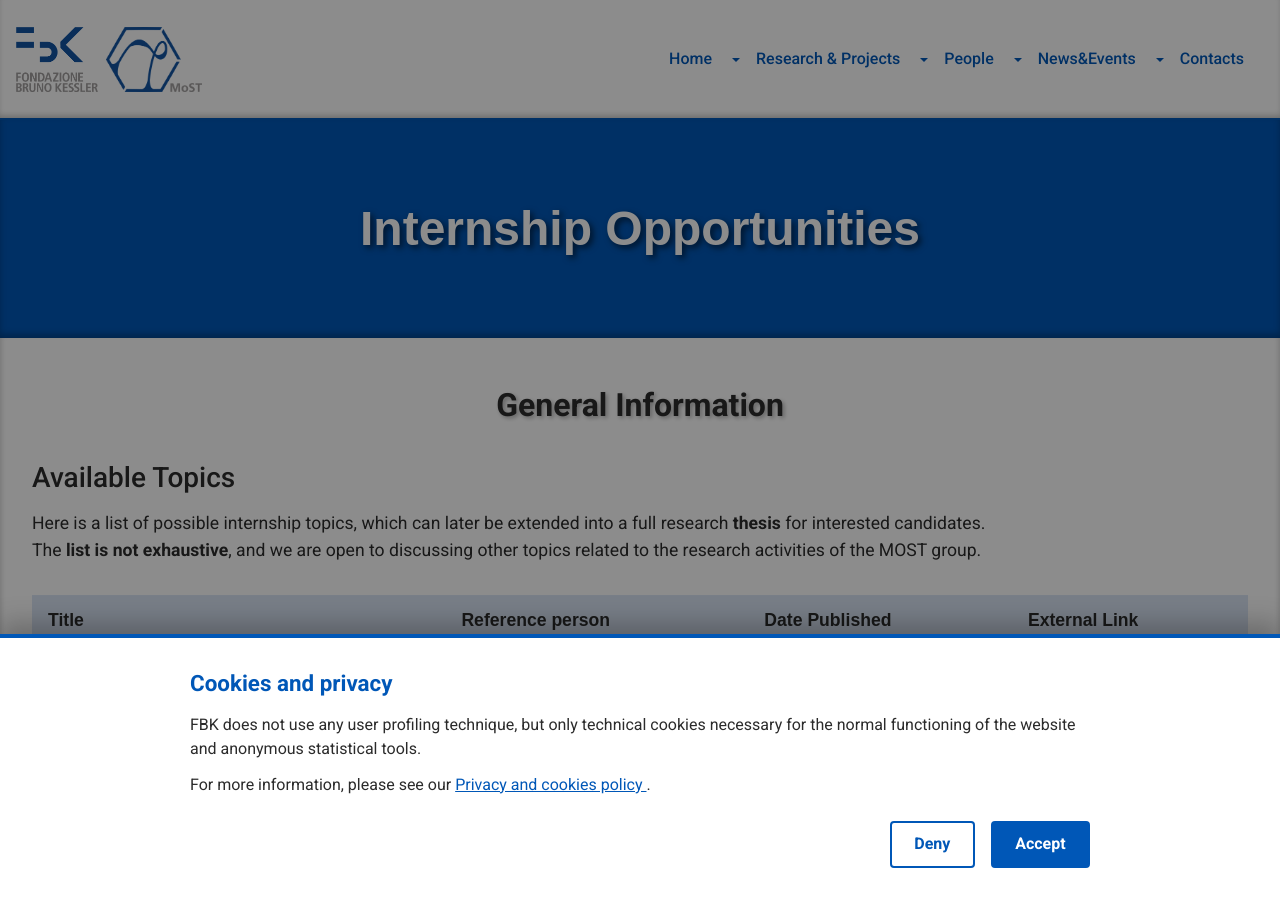
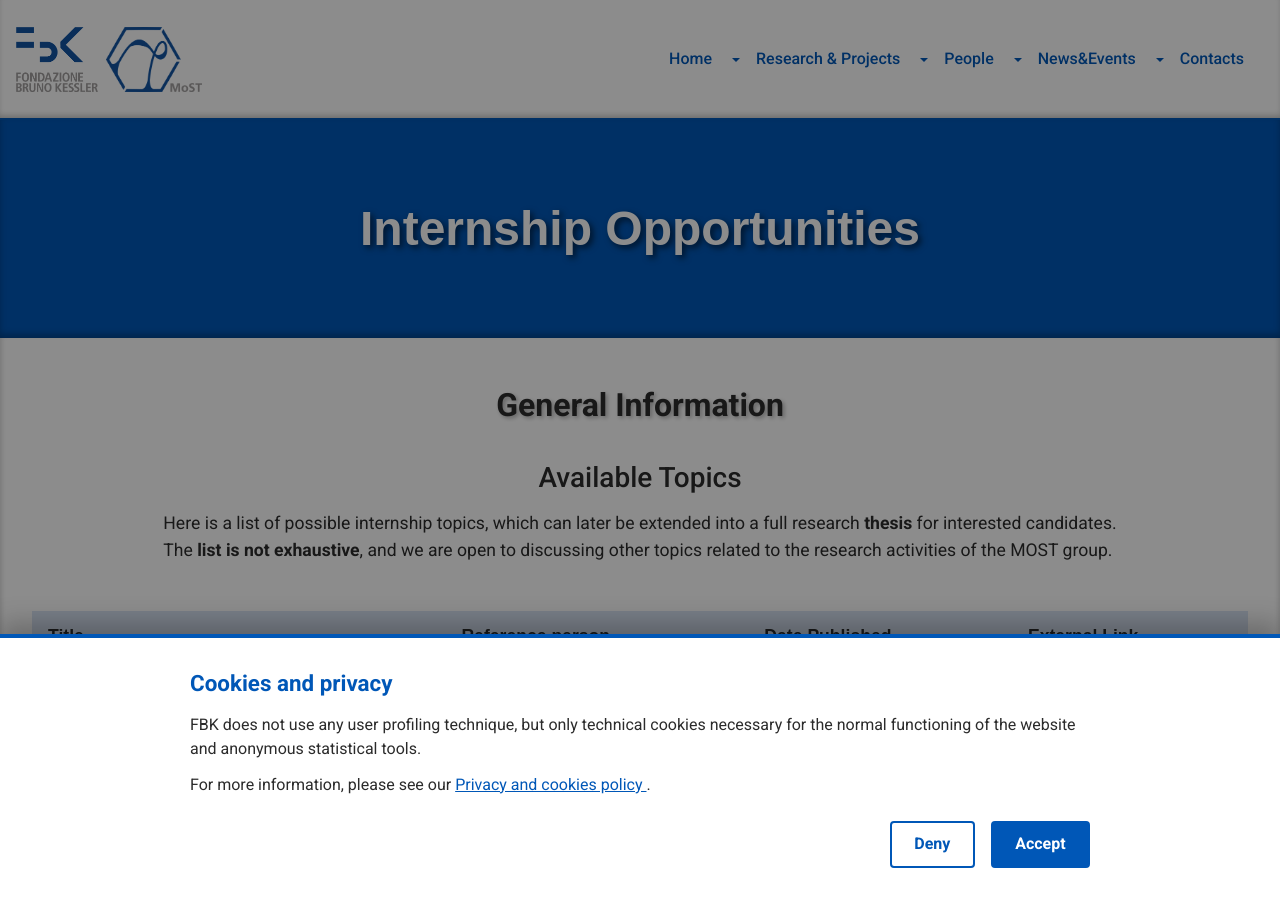
Before and after one commit to fbk-most/fbk-most.github.io, a Jekyll site: the page built from _pages/interships.html, in a window 1280 px wide and 900 px high. Built offline with Jekyll 4.4.1, drawn with Linux system fonts in a browser that asks for light colours; nearby versions of some CDN libraries; library files that are not in the unit come from our copies.

Commit message:
partial fix layout intership and phd

```diff
--- a/_pages/interships.html
+++ b/_pages/interships.html
@@ -12,10 +12,7 @@
 <!-- ===== CONTENT SECTION ===== -->
 <section class="most-section most-section--white">
 
-
-  <div class="most-section__content">
-    <div class="most-section__block">
-      <h2 class="most-section__title">General Information</h2>
+     <h2 class="most-section__title">General Information</h2>
 
       <h3 style="margin-bottom: 1rem;">Available Topics </h3>
 
@@ -90,8 +87,7 @@
 
 
       </p>
-</div>
-  </div>
+
 </section>
 
 <!-- ===== INTERSHIP ===== -->
--- a/_pages/phd.html
+++ b/_pages/phd.html
@@ -12,9 +12,6 @@
 <!-- ===== CONTENT SECTION ===== -->
 <section class="most-section most-section--white">
 
-
-  <div class="most-section__content">
-    <div class="most-section__block">
   <h2 class="most-section__title">Available Positions</h2>
 
 
@@ -44,8 +41,6 @@
       </table>
     </div>
 
-</div>
-  </div>
 </section>
 
 <!-- ===== PHD ===== -->
```
Lines whose indentation alone changed are shown as unchanged.
